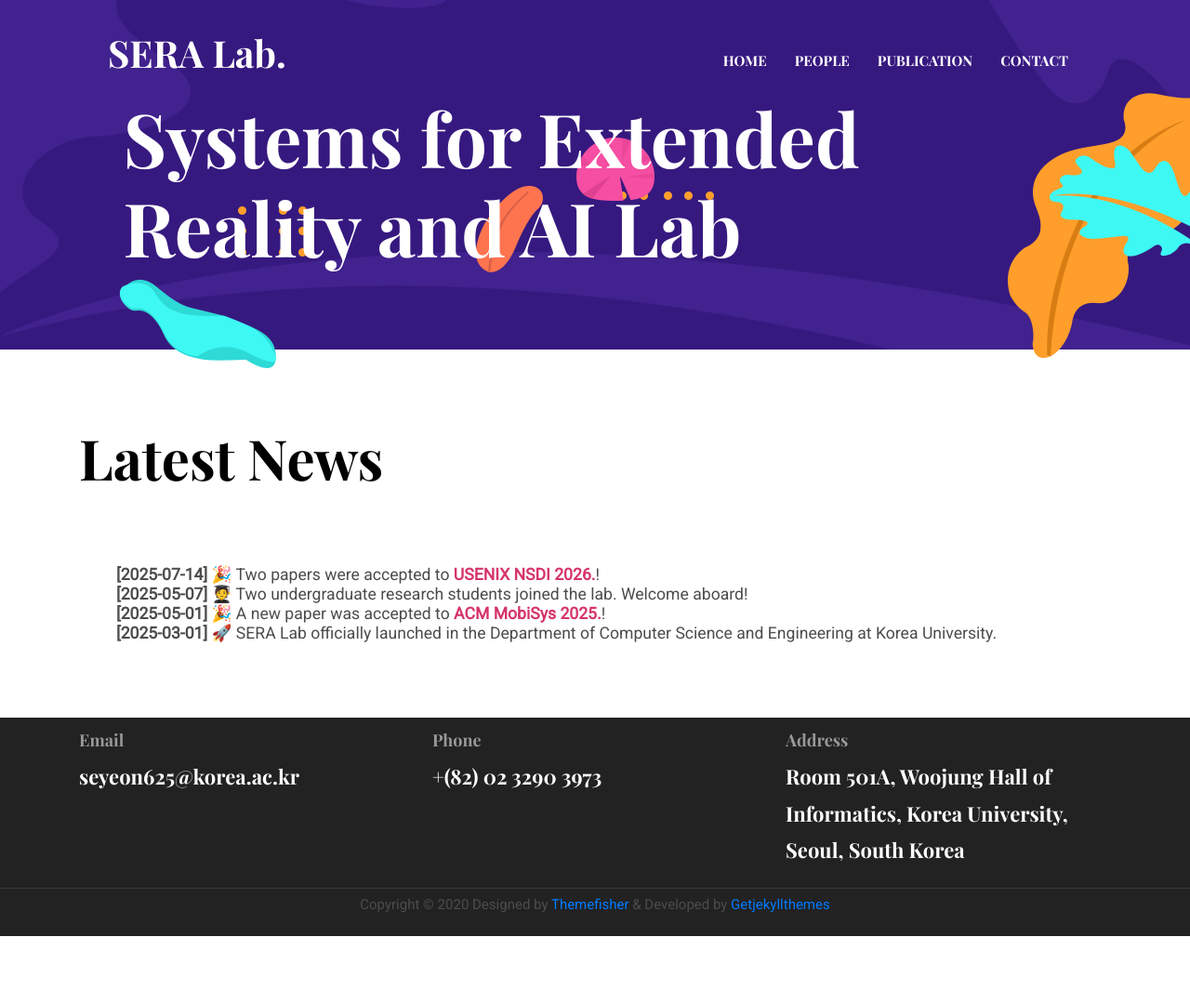
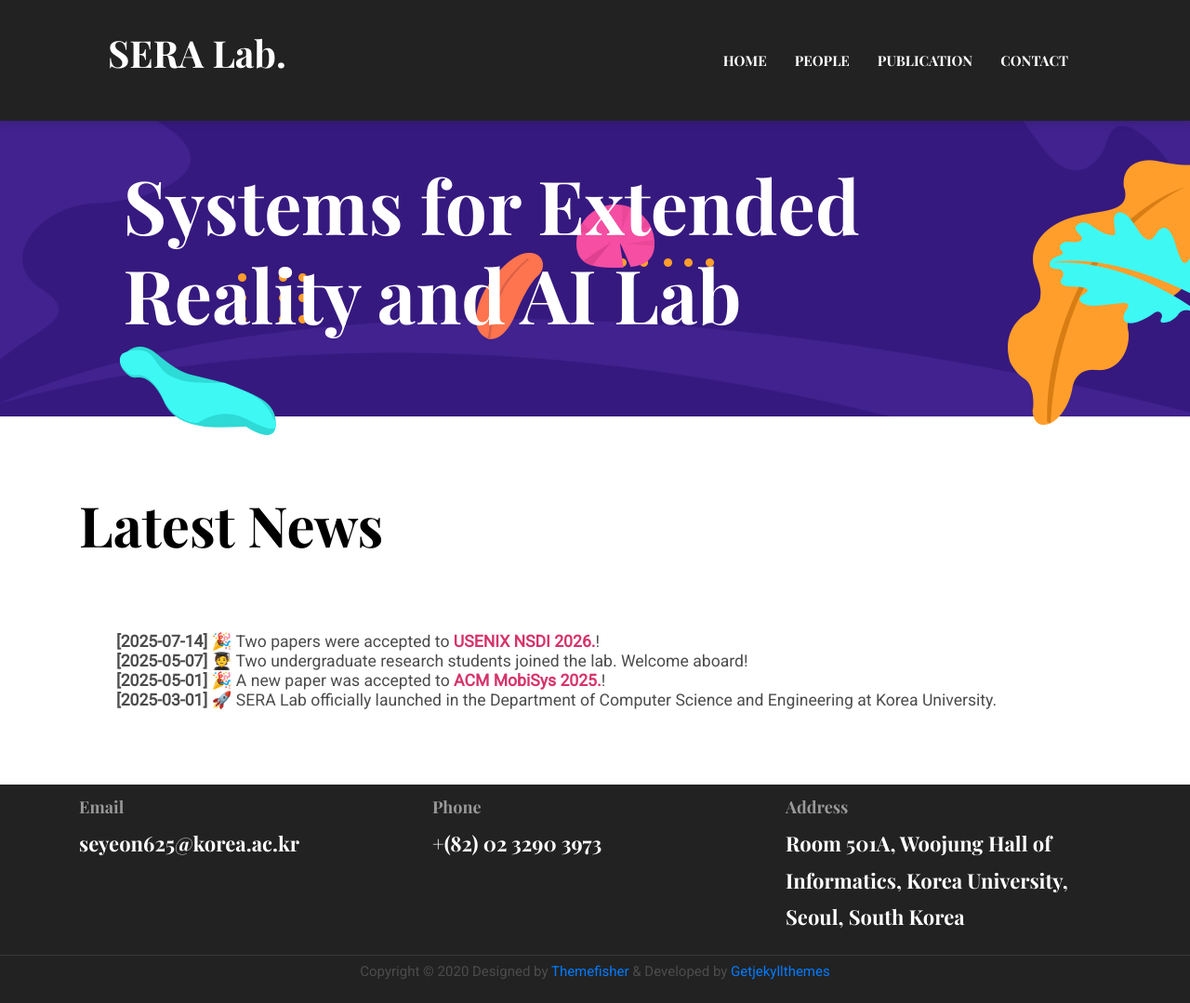
Before and after one commit to seyeon4302/seyeon4302.github.io, a Jekyll site: the page built from index.html, in a window 1280 px wide and 1079 px high. Shown: the whole window at 93% size. Built offline with Jekyll 4.4.1, drawn with Linux system fonts in a browser that asks for light colours.

Commit message:
Update custom.css

```diff
--- a/assets/scss/custom.css
+++ b/assets/scss/custom.css
@@ -1,5 +1,7 @@
+/* 고려대 크림슨 색상 */
 $ku-crimson: #A6192E;
 
+/* ===== [1] 상단 배너 (페이지 타이틀) ===== */
 .bg-ku-crimson {
   background-color: $ku-crimson !important;
 }
@@ -10,7 +12,40 @@ $ku-crimson: #A6192E;
   background-color: $ku-crimson !important;
 }
 
+/* 배너 높이 조정 (짧고 균형 잡히게) */
 .page-title-alt {
   padding-top: 1.25rem;
   padding-bottom: 1.25rem;
 }
+
+/* ===== [2] 헤더 (navigation bar) ===== */
+/* 항상 불투명하게 표시되도록 */
+.navigation {
+  background-color: #222 !important; /* 기본 다크 그레이 */
+  z-index: 1030 !important;          /* 배너 위에 */
+  box-shadow: 0 2px 10px rgba(0, 0, 0, 0.12);
+}
+
+/* 텍스트 대비 유지 */
+.navbar-dark .navbar-nav .nav-link {
+  color: #fff !important;
+}
+.navbar-dark .navbar-nav .nav-link:hover,
+.navbar-dark .navbar-nav .nav-link:focus,
+.navbar-dark .navbar-nav .nav-link.active {
+  color: #f8f9fa !important;
+}
+
+/* ===== [3] 겹침 방지 (헤더 높이만큼 본문 내리기) ===== */
+:root {
+  --navbar-height: 64px; /* 필요 시 72px로 조정 */
+}
+@media (min-width: 992px) {
+  :root {
+    --navbar-height: 72px;
+  }
+}
+
+body {
+  padding-top: var(--navbar-height);
+}
```
